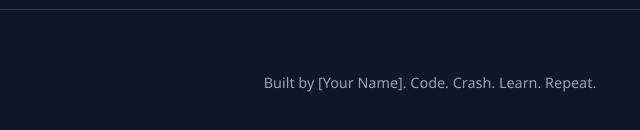
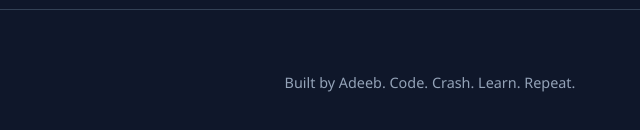
Before and after one commit to AQJED/TheAdeeb, a plain HTML site: page blog/post-bpf.html in a window 1280 px wide. Shown: the part 2744-2874 px from the top of the page, 210-850 px from the left. Drawn offline with Linux system fonts and the light colour scheme.

Commit message:
Update post-bpf.html

```diff
--- a/blog/post-bpf.html
+++ b/blog/post-bpf.html
@@ -180,7 +180,7 @@
 
     <footer>
         <div class="container">
-            <p>Built by [Your Name]. Code. Crash. Learn. Repeat.</p>
+            <p>Built by Adeeb. Code. Crash. Learn. Repeat.</p>
         </div>
     </footer>
 
```
